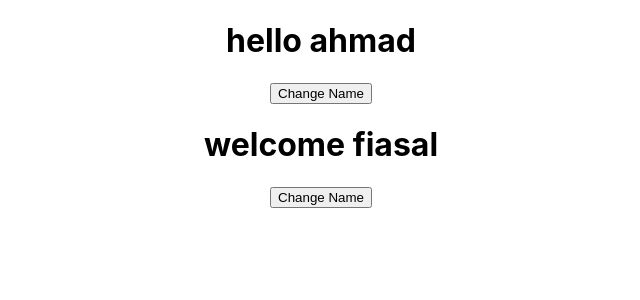
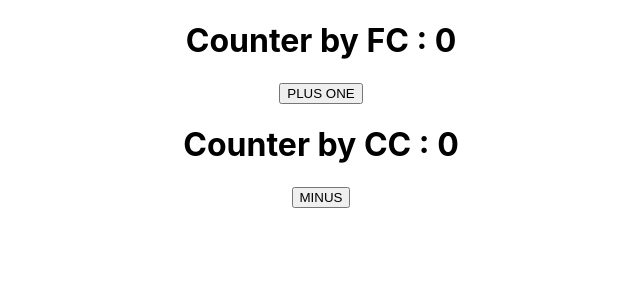
Before and after one commit to bilalahmad147/first_react_app, a React (Create React App) app: page / in a window 1280 px wide. Shown: the top 300 px of the page, without its empty margins (319-959 px from the left). Built offline with nearby package versions, Linux system fonts and the light colour scheme.

Commit message:
set state in class and function com

```diff
--- a/src/App.js
+++ b/src/App.js
@@ -1,13 +1,17 @@
 import React from 'react';
 import './App.css';
+import CounterClass from './Components/CounterClass';
+import CounterFunction from './Components/CounterFunction';
 import Hello from "./Components/Hello"
 import Welcome from './Components/Welcome';
 
 function App() {
   return (
     <div className="App">
-      <Hello />
-      <Welcome />
+      <CounterFunction />
+      <CounterClass />
+      {/* <Hello />
+      <Welcome /> */}
     </div>
   );
 }
--- /dev/null
+++ b/src/Components/CounterClass.js
@@ -0,0 +1,29 @@
+import React, { Component, useState } from 'react'
+
+class CounterClass extends Component {
+
+    constructor(props) {
+        super(props)
+
+        this.state = {
+            count: 0
+        }
+    }
+    minusNum (){
+        this.setState({
+            count: this.state.count - 1
+        })
+    }
+
+
+    render() {
+        return (
+            <div>
+                <h1>Counter by CC : {this.state.count}</h1>
+                <button onClick={(pre)=>{this.minusNum()}}>MINUS</button>
+            </div>
+        )
+    }
+}
+
+export default CounterClass;
--- /dev/null
+++ b/src/Components/CounterFunction.js
@@ -0,0 +1,16 @@
+import React, { useState } from 'react'
+
+function CounterFunction() {
+
+    let initialState = 0;
+    let [count, setCount] = useState(initialState)
+
+    return (
+        <div>
+            <h1>Counter by FC : {count} </h1>
+            <button onClick={()=>{setCount(++count)}}>PLUS ONE</button>
+        </div>
+    )
+}
+
+export default CounterFunction;
```
